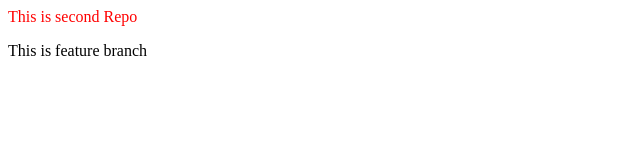
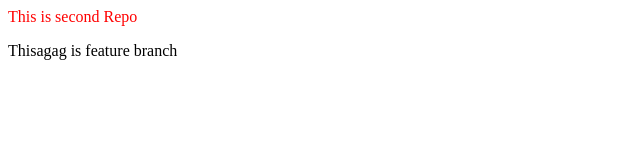
Before and after one commit to tushar-kachare/second-repo, a plain HTML site: page index.html in a window 1280 px wide. Shown: the full height of the page, 0-640 px from the left. Drawn offline with Linux system fonts and the light colour scheme.

Commit message:
new merger2

```diff
--- a/index.html
+++ b/index.html
@@ -1,2 +1,2 @@
 <p style="color: red;">This is second Repo</p>
-<p style="color: black;">This is feature branch</p>
+<p style="color: black;">Thisagag is feature branch</p>
```
